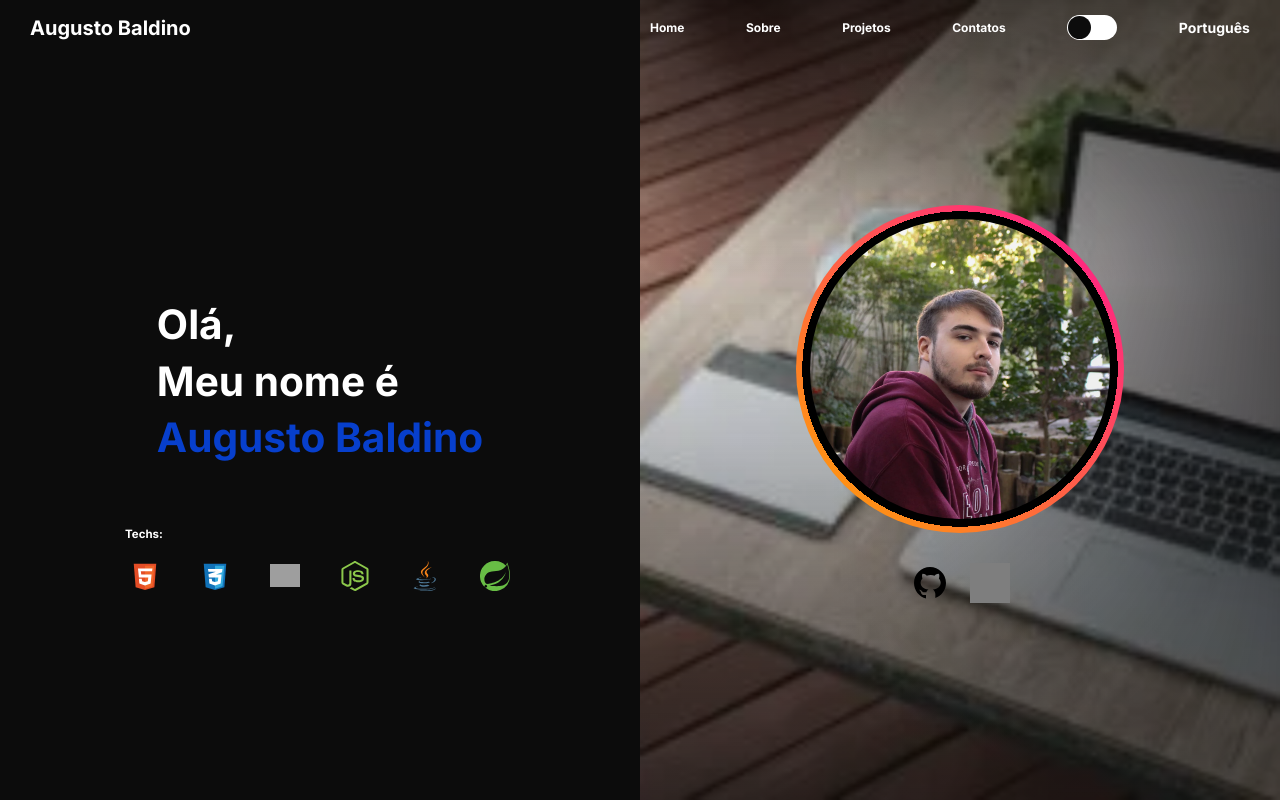
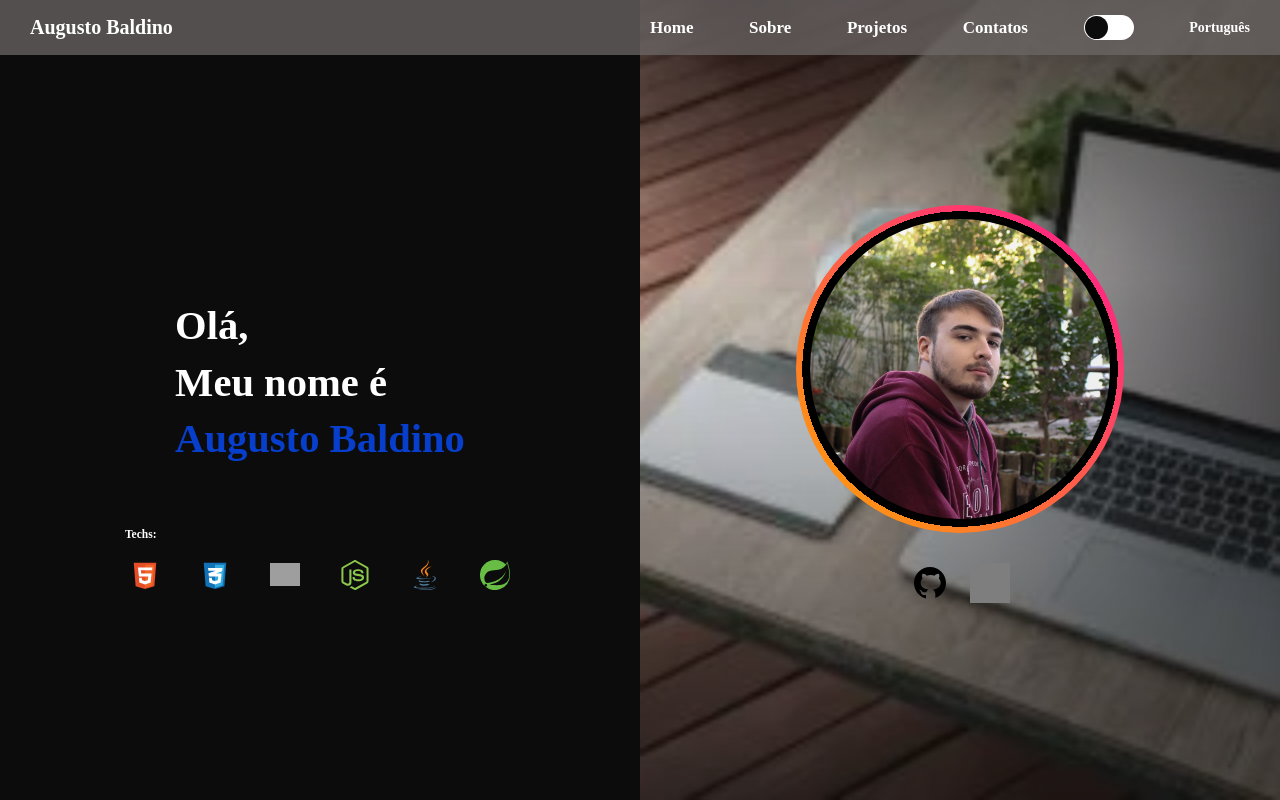
Before and after one commit to AugustoPBaldino/Portfolio, a React (Vite) app: page / in a window 1280 px wide. Shown: the top 800 px of the page. Built offline with nearby package versions, Linux system fonts and the light colour scheme; grey boxes are pictures that could not be loaded.

Commit message:
Adicionando algumas alterações no css da página

```diff
--- a/src/styles/About.css
+++ b/src/styles/About.css
@@ -14,15 +14,6 @@
     --color-black: #0c0c0c;
     --color-purple: #5f01ac;
     --color-orange: #ffa500;
-}
-
-html {
-    scroll-behavior: smooth;
-    font-size: 10px;
-}
-
-body {
-    font-family: "Inter", sans-serif;
 }
 
 #about {
@@ -85,6 +76,8 @@ body {
     font-size: 3rem;
     margin-left: 10px;
     margin-bottom: 20px;
+    font-family: "Inter", sans-serif;
+
 }
 
 .section-subtitle h2 p:nth-child(2) span {
@@ -102,6 +95,8 @@ body {
     background: var(--color-pink);
     border-radius: 20px;
     padding: 10px 10px;
+    font-family: "Inter", sans-serif;
+
 
 }
 
@@ -118,6 +113,8 @@ body {
 .box-about h4 {
     margin: 1rem 3rem;
     font-size: 1.8rem;
+    font-family: "Inter", sans-serif;
+
 }
 
 .button-cta a{
@@ -133,6 +130,8 @@ body {
     color: var(--color-blue);
     font-size: bold;
     font-weight: 1.75rem;
+    font-family: "Inter", sans-serif;
+
 }
 
 .button-cta a button {
--- a/src/styles/Contact.css
+++ b/src/styles/Contact.css
@@ -14,15 +14,6 @@
     --color-black: #0c0c0c;
     --color-purple: #5f01ac;
     --color-orange: #ffa500;
-}
-
-html {
-    scroll-behavior: smooth;
-    font-size: 10px;
-}
-
-body {
-    font-family: "Inter", sans-serif;
 }
 
 #contacts {
--- a/src/styles/Footer.css
+++ b/src/styles/Footer.css
@@ -19,10 +19,6 @@
 html {
     scroll-behavior: smooth;
     font-size: 10px;
-}
-
-body {
-    font-family: "Inter", sans-serif;
 }
 
 #footer {
--- a/src/styles/Header.css
+++ b/src/styles/Header.css
@@ -17,15 +17,6 @@
     --color-green: #2aca38;
 }
 
-html {
-    scroll-behavior: smooth;
-    font-size: 10px;
-}
-
-body {
-    font-family: "Inter", sans-serif;
-}
-
 #header {
     display: flex;
     justify-content: space-between;
@@ -36,6 +27,7 @@ body {
     background: 'transparent';
     transition: all .3s ease-out;
     z-index: 2;
+    background-color: #6e6868bb;
 }
 
 .header-title {
@@ -73,7 +65,7 @@ body {
 .navbar-links li a {
     text-decoration: none;
     color: var(--color-white);
-    font-size: 1.2rem;
+    font-size: 1.7rem;
     font-weight: 700;
 }
 
--- a/src/styles/Person.css
+++ b/src/styles/Person.css
@@ -14,17 +14,6 @@
     --color-black: #0c0c0c;
     --color-purple: #5f01ac;
     --color-orange: #ffa500;
-}
-
-html {
-    scroll-behavior: smooth;
-    font-size: 10px;
-    overflow-x: hidden;
-}
-
-body {
-    font-family: "Inter", sans-serif;
-    overflow-x: hidden;
 }
 
 #person {
--- a/src/styles/Projects.css
+++ b/src/styles/Projects.css
@@ -16,15 +16,6 @@
     --color-orange: #F47921;
 }
 
-html {
-    scroll-behavior: smooth;
-    font-size: 10px;
-}
-
-body {
-    font-family: "Inter", sans-serif;
-}
-
 #projects {
     background: rgb(201, 194, 194);
 }
@@ -41,7 +32,7 @@ body {
 .projects-title h3 {
 
     padding: 1.5rem;
-    font-size: 2rem;
+    font-size: 2.3rem;
     color: var(--color-black);
     text-align: center;
     font-style: italic;
```
